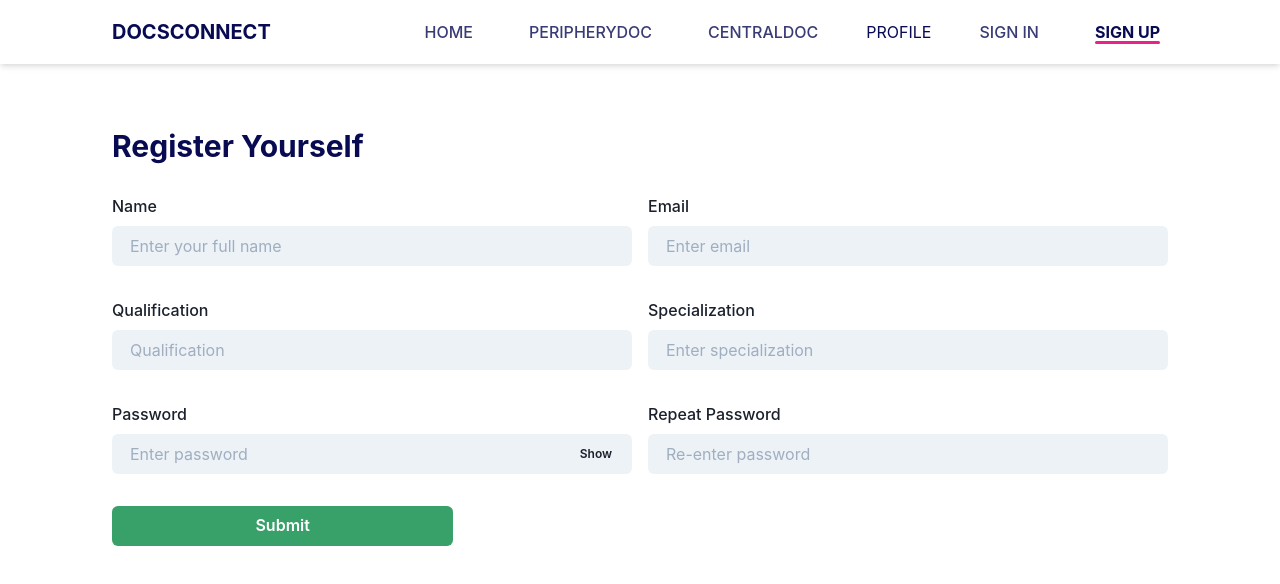
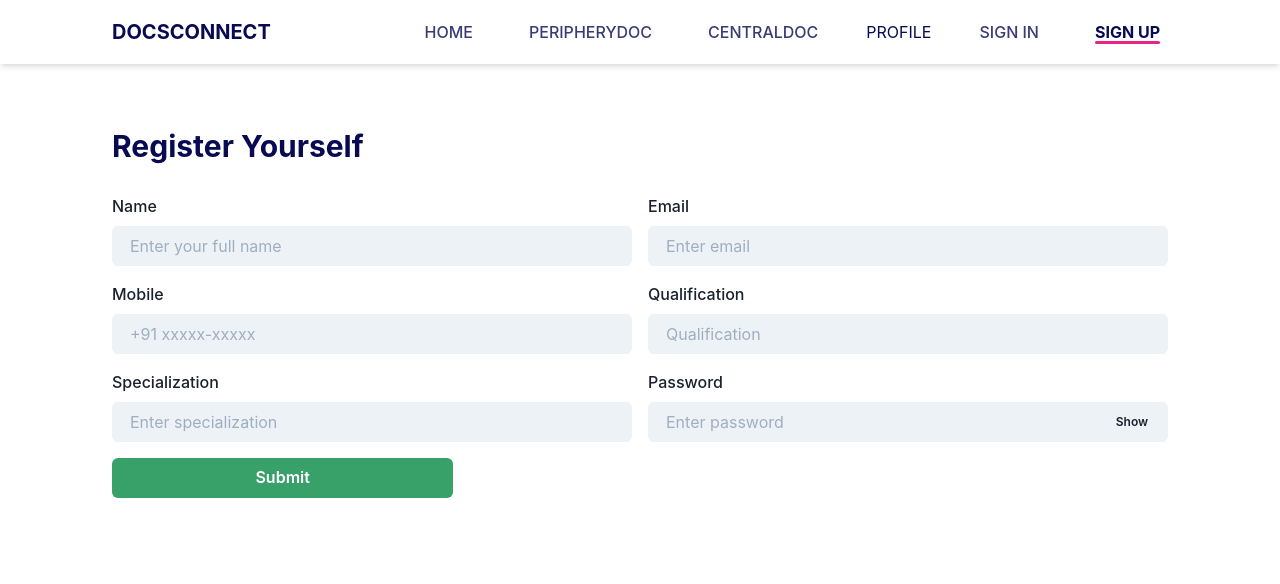
Before and after one commit to pranavsoni1101/docs_connect, a Next.js app: page /auth/signup in a window 1280 px wide. Shown: the top 584 px of the page. Built offline with nearby package versions, Linux system fonts and the light colour scheme.

Commit message:
Added react-form-hook to the signup page

```diff
--- a/pages/auth/signup/index.jsx
+++ b/pages/auth/signup/index.jsx
@@ -11,10 +11,11 @@ import Link from "next/link";
 import { useForm } from 'react-hook-form';
 import Section from '../../../components/Section';
 import SectionContent from '../../../components/Section/SectionContent';
+import Head from 'next/head';
 
 const LogIn = () => {
 
-    const { register, formState: {errors, isValid}, watch} = useForm();
+    const { register, handleSubmit, formState: {errors, isValid}, watch} = useForm();
     const [state, setState] = useState({
         name: "",
         email: "",
@@ -37,14 +38,14 @@ const LogIn = () => {
         show: !state.show
     });
 
-    const handleSubmit = (event) => {
-        event.preventDefault();
-        console.log("Submit called babe");
-        console.log(state);
-    }
+    const onSubmit = data => console.log(data);
 
     const inputType = state.show ? 'text' : 'password';
     return(
+        <>
+            <Head>
+                <title>Sign Up</title>
+            </Head>
             <Section>
                 <SectionContent>
                     <Heading
@@ -54,8 +55,8 @@ const LogIn = () => {
                     >
                         Register Yourself
                     </Heading>
-                <form>
-                    <FormControl>
+                    <form onSubmit={handleSubmit(onSubmit)}>
+                        {/* <FormControl isInvalid={errors.email }> */}
                             <Grid
                                 templateColumns = "repeat(12, 1fr)"
                                 gap={4}
@@ -63,84 +64,106 @@ const LogIn = () => {
                                 <GridItem
                                     colSpan={6}
                                 >
+                                    <FormControl isInvalid={errors.name}>
                                         <FormLabel htmlFor="name">Name</FormLabel>
                                         <Input
                                             id           = "name"
                                             name         = "name"
                                             type         = "text"
-                                    value        = {state.name}
                                             variant      = "filled"
-                                    onChange     = {handleInputChange}
                                             placeholder  = 'Enter your full name'
                                             autoComplete = "off"
-                                    marginBottom = "1em"
+                                            {...register('name', {required: true})}
                                         />
+                                        {errors.name && errors.name.type === "required" && <FormErrorMessage> Name cannot be empty </FormErrorMessage>}
+                                    </FormControl>
                                 </GridItem>
                                 <GridItem
                                     colSpan={6}
                                 >
+                                    <FormControl isInvalid={errors.email}>
                                         <FormLabel htmlFor="email">Email</FormLabel>
                                         <Input
                                             id           = "email"
                                             name         = "email"
                                             type         = "email"
-                                    // value        = {state.email}
                                             variant      = "filled"
-                                    // onChange     = {handleInputChange}
                                             placeholder  = 'Enter email'
                                             autoComplete = "off"
-                                    marginBottom = "1em"
+
                                             {...register('email', {
                                                 required: "Email cannot be empty",
                                                 pattern: /^\S+@\S+$/i
                                             })}
                                         />
-                                <FormErrorMessage>
-                                    {errors.email && errors.email.message}
-                                </FormErrorMessage>
+                                        {errors.email && errors.email.type === "required" && <FormErrorMessage> Email cannot be empty </FormErrorMessage>}
+                                    </FormControl>
                                 </GridItem>
                                 <GridItem
                                     colSpan={6}
                                 >
+                                    <FormControl isInvalid = {errors.mobile}>
+                                        <FormLabel htmlFor="mobile">Mobile</FormLabel>
+                                        <Input
+                                            id           = "mobile"
+                                            name         = "mobile"
+                                            type         = "text"
+                                            variant      = "filled"
+                                            placeholder  = '+91 xxxxx-xxxxx'
+                                            autoComplete = "off"
+                                            {...register('mobile', {
+                                                required: true,
+                                                maxLength: 10,
+                                                number: true
+                                            })}
+                                        />
+                                        {errors.mobile && errors.mobile.type === "required" && <FormErrorMessage> Mobile cannot be empty </FormErrorMessage>}
+                                    </FormControl>
+                                </GridItem>
+                                <GridItem
+                                    colSpan={6}
+                                >
+                                    <FormControl isInvalid={errors.qualification}>
                                         <FormLabel htmlFor="qualification">Qualification</FormLabel>
                                         <Input
                                             id           = "qualification"
                                             name         = "qualification"
                                             type         = "text"
-                                        value        = {state.qualification}
                                             variant      = "filled"
-                                        onChange     = {handleInputChange}
                                             placeholder  = 'Qualification'
                                             autoComplete = "off"
-                                        marginBottom = "1em"
+                                            {...register('qualification', {required: true})}
                                         />
+                                        {errors.qualification && errors.qualification.type === "required" && <FormErrorMessage> Qualification cannot be empty </FormErrorMessage>}
+                                    </FormControl>
                                 </GridItem>
                                 <GridItem colSpan={6}>
+                                    <FormControl isInvalid={errors.specialization}>
                                         <FormLabel htmlFor="specialization">Specialization</FormLabel>
                                         <Input
                                             id           = "specialization"
                                             name         = "specialization"
                                             type         = "text"
-                                        value        = {state.specialization}
                                             variant      = "filled"
-                                        onChange     = {handleInputChange}
                                             placeholder  = 'Enter specialization'
                                             autoComplete = "off"
-                                        marginBottom = "1em"
+                                            {...register('specialization', {required: true})}
                                         />
+                                        {errors.specialization && errors.specialization.type === "required" && <FormErrorMessage> Specialization cannot be empty </FormErrorMessage>}
+                                    </FormControl>
                                 </GridItem>
                                 <GridItem colSpan={6}>
+                                    <FormControl isInvalid={errors.password}>
                                         <FormLabel htmlFor="password">Password</FormLabel>
                                         <InputGroup>
                                             <Input
                                                 id           = "password"
                                                 type         = {inputType}
                                                 name         = "password"
-                                            value        = {state.password}
                                                 variant      = "filled"
-                                            onChange     = {handleInputChange}
                                                 placeholder  = 'Enter password'
-                                            marginBottom = "1em"
+
+                                                {...register('password', {required: true})}
                                             />
                                             <InputRightElement width='4.5rem'>
                                                 <Button
@@ -151,26 +174,14 @@ const LogIn = () => {
                                                 </Button>
                                             </InputRightElement>
                                         </InputGroup>
-                            </GridItem>
-                            <GridItem colSpan={6}>
-                            <FormLabel htmlFor="repassword">Repeat Password</FormLabel>
-                                <Input
-                                        id           = "repassword"
-                                        type         = "password"
-                                        name         = "repassword"
-                                        value        = {state.repassword}
-                                        variant      = "filled"
-                                        onChange     = {handleInputChange}
-                                        placeholder  = 'Re-enter password'
-                                        marginBottom = "1em"
-                                    />
+                                        {errors.password && errors.password.type === "required" && <FormErrorMessage> Password cannot be empty </FormErrorMessage>}
+                                    </FormControl>
                                 </GridItem>
                                 <GridItem
                                     colSpan={4}
                                 >
                                     <Button
                                         type        = 'submit'
-                                    onClick     = {handleSubmit}
                                         colorScheme = "green"
                                         width       = "100%"
                                     >
@@ -178,10 +189,11 @@ const LogIn = () => {
                                     </Button>
                                 </GridItem>
                             </Grid>
-                    </FormControl>
+                        {/* </FormControl> */}
                     </form>
                 </SectionContent>
             </Section>
+        </>
     )
 }
 
```
Lines whose indentation alone changed are shown as unchanged.
